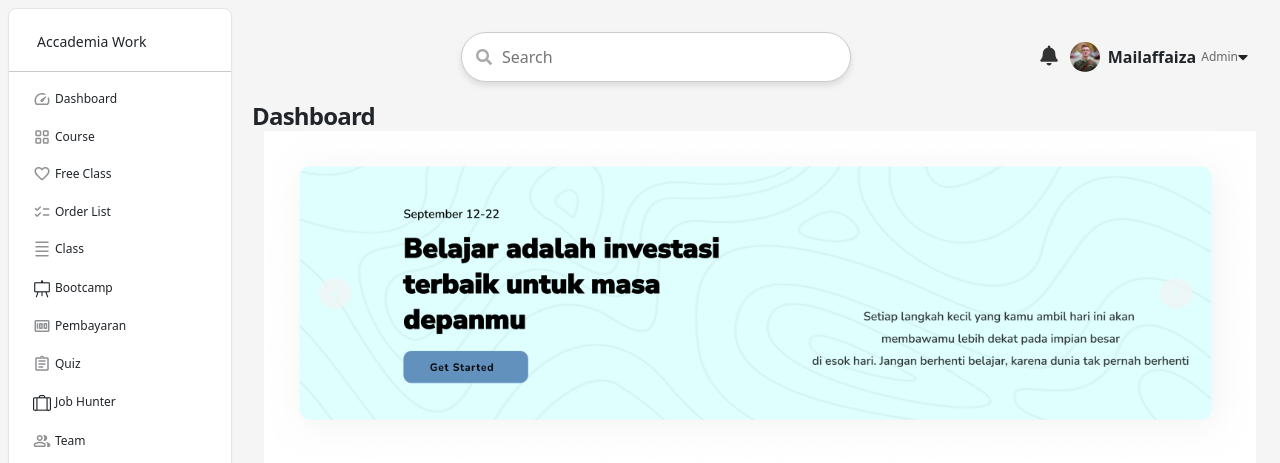
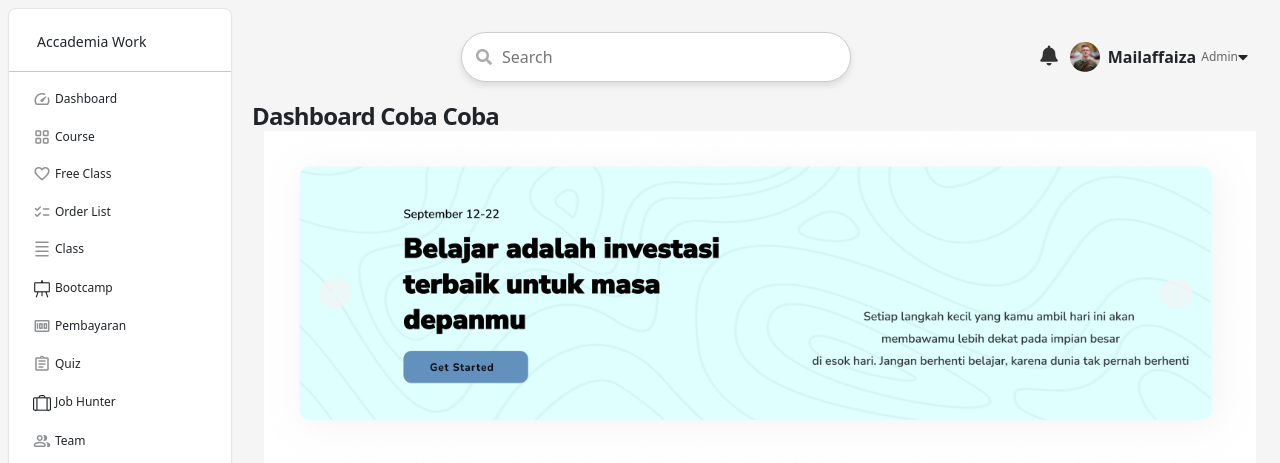
Before and after one commit to CFriday29/project, a CodeIgniter 4 app: the page made by app/Views/dashboard.php in a window 1280 px wide. Shown: the top 463 px of the page. Run offline with PHP 8.4 and a stand-in for CodeIgniter, Linux system fonts and the light colour scheme; the template is opened without the code that fills it, so the values that code supplies are empty; some libraries are stand-ins or nearby versions.

Commit message:
Feat : Ini adalah coba fitur baru

```diff
--- a/app/Views/dashboard.php
+++ b/app/Views/dashboard.php
@@ -24,7 +24,7 @@
     <div class="container-fluid py-2">
 
         <div class="row">
-            <h3 class="mb-0 h4 font-weight-bolder">Dashboard</h3>
+            <h3 class="mb-0 h4 font-weight-bolder">Dashboard Coba Coba</h3>
         </div>
         <div class="container">
             <img src="<?= base_url('img/Banner.png')?>" width="100%" height="100%">
```
